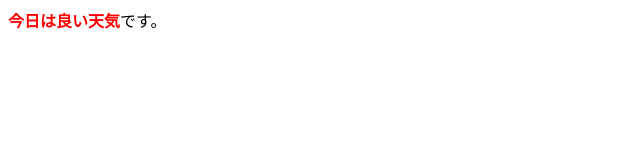
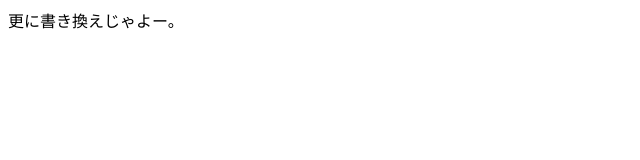
Before and after one commit to fukkuuu/2026427-git-workshop, a plain HTML site: page index.html in a window 1280 px wide. Shown: the whole page, without its empty margins (0-640 px from the left). Drawn offline with Linux system fonts and the light colour scheme.

Commit message:
表示内容の変更

```diff
--- a/index.html
+++ b/index.html
@@ -5,6 +5,6 @@
     <title>タイトル</title>
   </head>
   <body>
-    <strong style="color:red">今日は良い天気</strong>です。
+    更に書き換えじゃよー。
   </body>
 </html>
```
